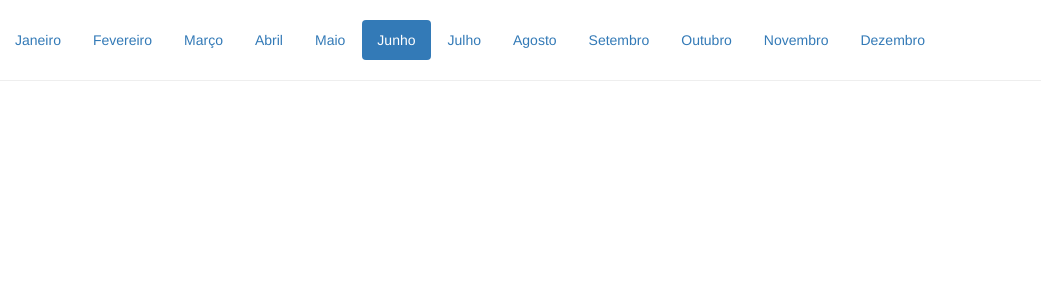
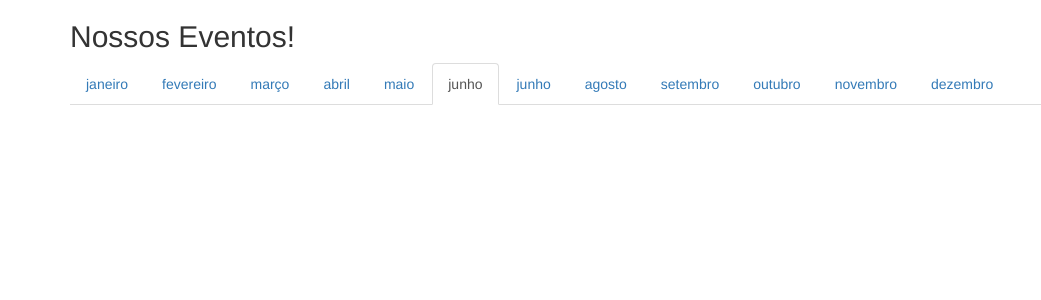
Before and after one commit to TarcisioFls/IBMPHP, a PHP site: page /abaevento.php in a window 1280 px wide. Shown: the top 300 px of the page, without its empty margins (0-1041 px from the left). Run offline with PHP 8.4, Linux system fonts and the light colour scheme; data that the repository does not hold is empty; some libraries are stand-ins or nearby versions.

Commit message:
Correção na parte de eventos

```diff
--- a/abaevento.php
+++ b/abaevento.php
@@ -1,68 +1,102 @@
+<!DOCTYPE html>
+<html lang="en">
+<head>
+  <title>Bootstrap Case</title>
+  <meta charset="utf-8">
+  <meta name="viewport" content="width=device-width, initial-scale=1">
+  <link rel="stylesheet" href="http://maxcdn.bootstrapcdn.com/bootstrap/3.3.4/css/bootstrap.min.css">
+  <script src="https://ajax.googleapis.com/ajax/libs/jquery/1.11.3/jquery.min.js"></script>
+  <script src="http://maxcdn.bootstrapcdn.com/bootstrap/3.3.4/js/bootstrap.min.js"></script>
+</head>
+<body>
 
- <br/>
-<ul class="nav nav-pills">
-    <li role="presentation"><a data-toggle="tab" href="#1" id="jan">Janeiro</a></li>
-    <li role="presentation"><a data-toggle="tab" href="#2" id="fev">Fevereiro</a></li>
-    <li role="presentation"><a data-toggle="tab" href="#3" id="mar">Março</a></li>
-    <li role="presentation"><a data-toggle="tab" href="#4" id="abr">Abril</a></li>
-    <li role="presentation"><a data-toggle="tab" href="#5" id="mai">Maio</a></li>
-    <li role="presentation" class="active"><a data-toggle="tab" href="#6" id="jun">Junho</a></li>
-    <li role="presentation"><a data-toggle="tab" href="#7" id="jul">Julho</a></li>
-    <li role="presentation"><a data-toggle="tab" href="#8" id="ago">Agosto</a></li>
-    <li role="presentation"><a data-toggle="tab" href="#9" id="set">Setembro</a></li>
-    <li role="presentation"><a data-toggle="tab" href="#10" id="out">Outubro</a></li>
-    <li role="presentation"><a data-toggle="tab" href="#11" id="nov">Novembro</a></li>
-    <li role="presentation"><a data-toggle="tab" href="#12" id="dez">Dezembro</a></li>
+    <div class="tababble">
+<div class="container">
+  <h2>Nossos Eventos!</h2>
+  <ul class="nav nav-tabs">
+    <li><a data-toggle="tab" href="#janeiro">janeiro</a></li>
+    <li><a data-toggle="tab" href="#fevereiro">fevereiro</a></li>
+    <li><a data-toggle="tab" href="#março">março</a></li>
+    <li><a data-toggle="tab" href="#abril">abril</a></li>
+    <li><a data-toggle="tab" href="#maio">maio</a></li>
+    <li class="active"><a data-toggle="tab" href="#junho">junho</a></li>
+    <li><a data-toggle="tab" href="#julho">junho</a></li>
+    <li><a data-toggle="tab" href="#agosto">agosto</a></li>
+    <li><a data-toggle="tab" href="#setembro">setembro</a></li>
+    <li><a data-toggle="tab" href="#outubro">outubro</a></li>
+    <li><a data-toggle="tab" href="#novembroi">novembro</a></li>
+    <li><a data-toggle="tab" href="#dezembro">dezembro</a></li>
   </ul>
- <hr>
 
   <div class="tab-content">
-            <div role="tabpanel" class="tab-pane fade" id="1" aria-labelledby="jan">
-                <h3>Mês de Janeiro</h3>
-                <?php include_once './buscaevento.php'; ?>
+    <div id="janeiro" class="tab-pane fade">
+      <h3>evento janeiro</h3>
+
+<?php include_once 'buscaevento.php' ?>
+
     </div>
-            <div role="tabpanel" class="tab-pane fade" id="2" aria-labelledby="fev">
-                <h3>Mês de Fevereiro</h3>
-                <?php include_once './buscaeventofev.php'; ?>
+
+    <div id="fevereiro" class="tab-pane fade">
+      <h3>evento fevereiro</h3>
+      <?php include_once 'buscaeventofev.php' ?>
+
     </div>
-            <div role="tabpanel" class="tab-pane fade" id="3" aria-labelledby="mar">
-                <h3>Mês de Março</h3>
-                <?php include_once './buscaeventomar.php'; ?>
+
+    <div id="março" class="tab-pane fade">
+      <h3>evento março</h3>
+            <?php include_once 'buscaeventomar.php' ?>
     </div>
-            <div role="tabpanel" class="tab-pane fade" id="4" aria-labelledby="abr">
-                <h3>Mês de Abril</h3>
-                <?php include_once './buscaeventoabr.php'; ?>
+
+   <div id="abril" class="tab-pane fade">
+      <h3>evento abril</h3>
+ <?php include_once 'buscaeventoabr.php' ?>
     </div>
-            <div role="tabpanel" class="tab-pane fade" id="5" aria-labelledby="mai">
-                <h3>Mês de Maio</h3>
-                <?php include_once './buscaeventomai.php'; ?>
+
+    <div id="maio" class="tab-pane fade">
+      <h3>evento maio</h3>
+<?php include_once 'buscaeventomai.php' ?>
+</script>
     </div>
-            <div role="tabpanel" class="tab-pane in active" id="6" aria-labelledby="jun">
-                <h3>Mês de Junho</h3>
-                <?php include_once './buscaeventojun.php'; ?>
+
+    <div id="junho" class="tab-pane fade in active">
+      <h3>evento junho</h3>
+<?php include_once 'buscaeventojun.php' ?>"
     </div>
-            <div role="tabpanel" class="tab-pane fade" id="7" aria-labelledby="jul">
-                <h3>Mês de Julho</h3>
-                <?php include_once './buscaeventojul.php'; ?>
+    <div id="julho" class="tab-pane fade">
+      <h3>evento julho</h3>
+<?php include_once 'buscaeventojul.php' ?>
     </div>
-            <div role="tabpanel" class="tab-pane fade" id="8" aria-labelledby="ago">
-                <h3>Mês de Agosto</h3>
-                <?php include_once './buscaeventoago.php'; ?>
+
+
+    <div id="agosto" class="tab-pane fade">
+      <h3>evento agosto</h3>
+<?php include_once 'buscaeventoago.php' ?>
+
     </div>
-            <div role="tabpanel" class="tab-pane fade" id="9" aria-labelledby="set">
-                <h3>Mês de Setembro</h3>
-                <?php include_once './buscaeventoset.php'; ?>
+
+    <div id="setembro" class="tab-pane fade">
+      <h3>evento setembro</h3>
+<?php include_once 'buscaeventoset.php' ?>"
     </div>
-            <div role="tabpanel" class="tab-pane fade" id="10" aria-labelledby="out">
-                <h3>Mes de Outubro</h3>
-                <?php include_once './buscaeventoout.php'; ?>
+
+    <div id="outubro" class="tab-pane fade">
+      <h3>evento outubro</h3>
+<?php include_once 'buscaeventoout.php' ?>
     </div>
-            <div role="tabpanel" class="tab-pane fade" id="11" aria-labelledby="nov">
-                <h3>Mês de Novembro</h3>
-                <?php include_once './buscaeventonov.php'; ?>
+
+    <div id="novembro" class="tab-pane fade">
+      <h3>evento novembro</h3>
+<?php include_once 'buscaeventonov.php' ?>
     </div>
-            <div role="tabpanel" class="tab-pane fade" id="12" aria-labelledby="dez">
-                <h3>Mês de Dezembro</h3>
-                <?php include_once './buscaeventodez.php'; ?>
+
+    <div id="dezembro" class="tab-pane fade">
+      <h3>evento dezembro</h3>
+<?php include_once 'buscaeventodez.php' ?>
+    </div>
+
     </div>
   </div>
+</div>
+
+</body>
+</html>
--- a/buscaevento.php
+++ b/buscaevento.php
@@ -103,13 +103,15 @@ and open the template in the editor.
                                             <button title ='Comparecer' type='button' class='btn btn-default' aria-label='Left Align'><span class='glyphicon glyphicon-sunglasses' aria-hidden='true'".$query3['ir']."></span></span><span> 0</span></button>
                                         </td>
                                     </tr>
-                            </div>
+
                             </table>
-                            <hr>
+
+
                             ";
 
                         }
                     ?>
+                                                                            </div>
             </section>
 
         </form>
--- a/buscaeventoabr.php
+++ b/buscaeventoabr.php
@@ -103,13 +103,14 @@ and open the template in the editor.
                                             <button title ='Comparecer' type='button' class='btn btn-default' aria-label='Left Align'><span class='glyphicon glyphicon-sunglasses' aria-hidden='true'".$query3['ir']."></span></span><span> 0</span></button>
                                         </td>
                                     </tr>
-                            </div>
+
                             </table>
-                            <hr>
+
 ";
 
                         }
                     ?>
+                                                </div>
             </section>
 
         </form>
--- a/buscaeventoago.php
+++ b/buscaeventoago.php
@@ -103,13 +103,14 @@ and open the template in the editor.
                                             <button title ='Comparecer' type='button' class='btn btn-default' aria-label='Left Align'><span class='glyphicon glyphicon-sunglasses' aria-hidden='true'".$query3['ir']."></span></span><span> 0</span></button>
                                         </td>
                                     </tr>
-                            </div>
+
                             </table>
-                            <hr>
+
                            ";
 
                         }
                     ?>
+                                                </div>
             </section>
 
         </form>
--- a/buscaeventodez.php
+++ b/buscaeventodez.php
@@ -103,13 +103,14 @@ and open the template in the editor.
                                             <button title ='Comparecer' type='button' class='btn btn-default' aria-label='Left Align'><span class='glyphicon glyphicon-sunglasses' aria-hidden='true'".$query3['ir']."></span></span><span> 0</span></button>
                                         </td>
                                     </tr>
-                            </div>
+
                             </table>
-                            <hr>
+
                             ";
 
                         }
                     ?>
+
             </section>
 
         </form>
--- a/buscaeventofev.php
+++ b/buscaeventofev.php
@@ -103,13 +103,14 @@ and open the template in the editor.
                                             <button title ='Comparecer' type='button' class='btn btn-default' aria-label='Left Align'><span class='glyphicon glyphicon-sunglasses' aria-hidden='true'".$query3['ir']."></span></span><span> 0</span></button>
                                         </td>
                                     </tr>
-                            </div>
+
                             </table>
-                            <hr>
+
                             ";
 
                         }
                     ?>
+                                                </div>
             </section>
 
         </form>
--- a/buscaeventojul.php
+++ b/buscaeventojul.php
@@ -103,12 +103,13 @@ and open the template in the editor.
                                             <button title ='Comparecer' type='button' class='btn btn-default' aria-label='Left Align'><span class='glyphicon glyphicon-sunglasses' aria-hidden='true'".$query3['ir']."></span></span><span> 0</span></button>
                                         </td>
                                     </tr>
-                            </div>
+
                             </table>
-                            <hr>";
+";
 
                         }
                     ?>
+                                                </div>
             </section>
 
         </form>
--- a/buscaeventojun.php
+++ b/buscaeventojun.php
@@ -103,13 +103,14 @@ and open the template in the editor.
                                             <button title ='Comparecer' type='button' class='btn btn-default' aria-label='Left Align'><span class='glyphicon glyphicon-sunglasses' aria-hidden='true'".$query3['ir']."></span></span><span> 0</span></button>
                                         </td>
                                     </tr>
-                            </div>
+
                             </table>
-                            <hr>
+
                             ";
 
                         }
                     ?>
+                                                </div>
             </section>
 
         </form>
--- a/buscaeventomai.php
+++ b/buscaeventomai.php
@@ -103,13 +103,14 @@ and open the template in the editor.
                                             <button title ='Comparecer' type='button' class='btn btn-default' aria-label='Left Align'><span class='glyphicon glyphicon-sunglasses' aria-hidden='true'".$query3['ir']."></span></span><span> 0</span></button>
                                         </td>
                                     </tr>
-                            </div>
+
                             </table>
-                            <hr>
+
                             ";
 
                         }
                     ?>
+                                                </div>
             </section>
 
         </form>
--- a/buscaeventomar.php
+++ b/buscaeventomar.php
@@ -103,13 +103,14 @@ and open the template in the editor.
                                             <button title ='Comparecer' type='button' class='btn btn-default' aria-label='Left Align'><span class='glyphicon glyphicon-sunglasses' aria-hidden='true'".$query3['ir']."></span></span><span> 0</span></button>
                                         </td>
                                     </tr>
-                            </div>
+
                             </table>
-                            <hr>
+
                             ";
 
                         }
                     ?>
+                                                </div>
             </section>
 
         </form>
--- a/buscaeventonov.php
+++ b/buscaeventonov.php
@@ -103,12 +103,13 @@ and open the template in the editor.
                                             <button title ='Comparecer' type='button' class='btn btn-default' aria-label='Left Align'><span class='glyphicon glyphicon-sunglasses' aria-hidden='true'".$query3['ir']."></span></span><span> 0</span></button>
                                         </td>
                                     </tr>
-                            </div>
+
                             </table>
                             ";
 
                         }
                     ?>
+                                                </div>
             </section>
 
         </form>
--- a/buscaeventoout.php
+++ b/buscaeventoout.php
@@ -103,13 +103,14 @@ and open the template in the editor.
                                             <button title ='Comparecer' type='button' class='btn btn-default' aria-label='Left Align'><span class='glyphicon glyphicon-sunglasses' aria-hidden='true'".$query3['ir']."></span></span><span> 0</span></button>
                                         </td>
                                     </tr>
-                            </div>
+
                             </table>
-                            <hr>
+
                             ";
 
                         }
                     ?>
+                                                </div>
             </section>
 
         </form>
--- a/buscaeventoset.php
+++ b/buscaeventoset.php
@@ -103,12 +103,13 @@ and open the template in the editor.
                                             <button title ='Comparecer' type='button' class='btn btn-default' aria-label='Left Align'><span class='glyphicon glyphicon-sunglasses' aria-hidden='true'".$query3['ir']."></span></span><span> 0</span></button>
                                         </td>
                                     </tr>
-                            </div>
+
                             </table>
-                            <hr>
+
                             ";
                         }
                     ?>
+                                                </div>
             </section>
 
         </form>
--- a/css/estilo.css
+++ b/css/estilo.css
@@ -177,7 +177,7 @@ body{
 	background-color: #003D99;
 	float: right;
 	height: 100%;
-	width:15%;
+	width:10%;
 	color:#000000;
 }
 
@@ -273,7 +273,7 @@ body{
 	}
 	.prop{
 		float: left;
-		width: 20%;
+		width: 15%;
 	}
 
 	.evento{
@@ -281,7 +281,7 @@ body{
 		width: 100%;
 	}
 	.corposite{
-		width: 80%;
+		width: 85%;
 		float: right;
 	}
 	.video{
--- a/index.php
+++ b/index.php
@@ -85,7 +85,7 @@ and open the template in the editor.
                                 <div class="evento"><!--div eventos-->
                                     <?php include_once './abaevento.php'; ?>
                                 </div>
-                                <hr>
+                                <!--<hr>-->
                                 <div><!--div videos-->
                                     <div class="video">
                                         <h4 class="h4">Videos</h4>
```
Lines whose indentation alone changed are shown as unchanged.
